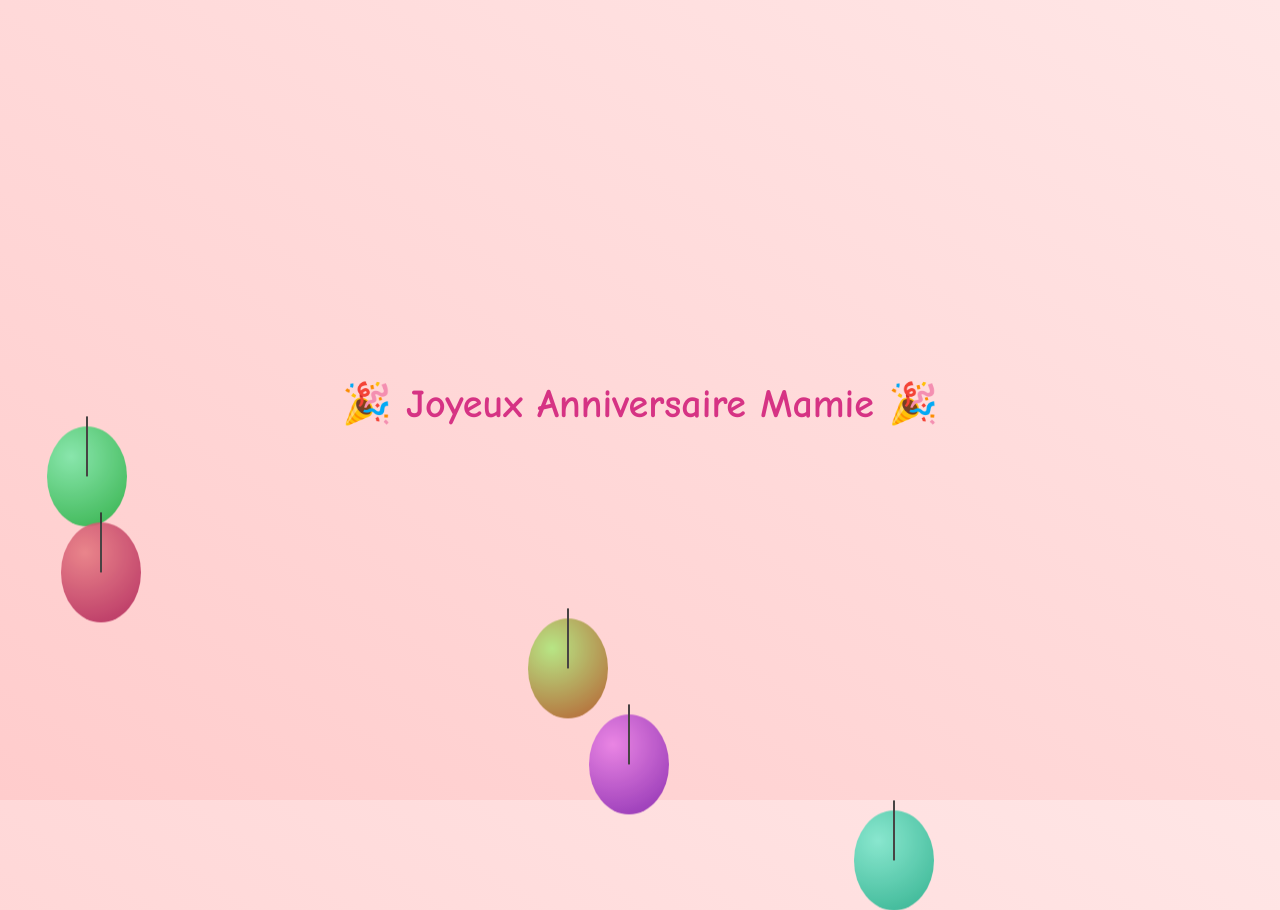
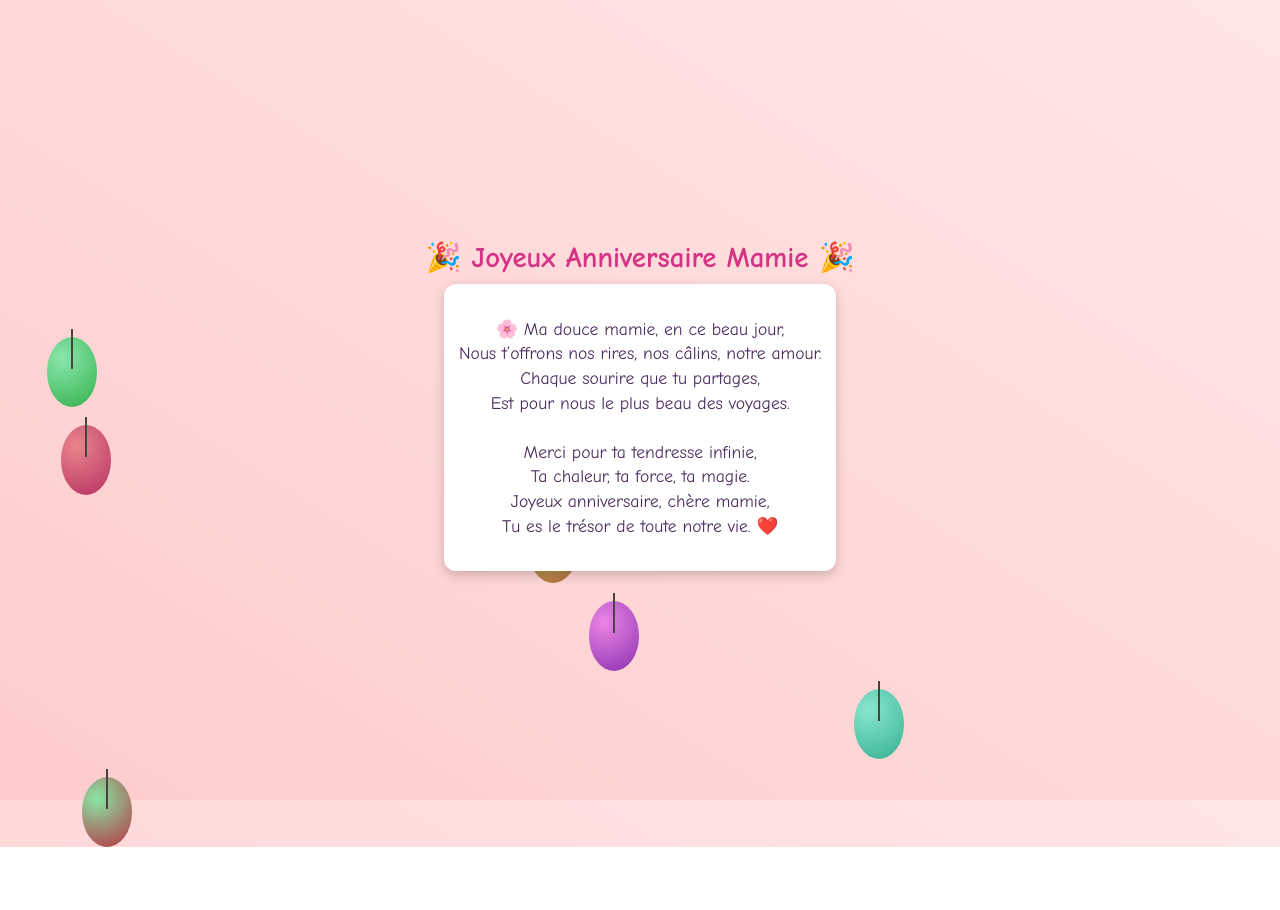
Before and after one commit to Rphbnt/Anniv-mamie, a plain HTML site: page index.html in a window 1280 px wide. After the commit the page ends 847 px from the top, so only its background shows below. Drawn offline with Linux system fonts and the light colour scheme.

Commit message:
Update index.html

```diff
--- a/index.html
+++ b/index.html
@@ -2,6 +2,7 @@
 <html lang="fr">
 <head>
   <meta charset="UTF-8">
+  <meta name="viewport" content="width=device-width, initial-scale=1.0">
   <title>Joyeux Anniversaire Mamie 🎂</title>
   <style>
     body {
@@ -13,59 +14,62 @@
       flex-direction: column;
       background: linear-gradient(to top right, #ffcccc, #ffe6e6);
       overflow: hidden;
-      font-family: "Comic Sans MS", cursive;
+      font-family: "Comic Sans MS", cursive, sans-serif;
       text-align: center;
     }
     h1 {
       color: #d63384;
-      font-size: 2.5em;
-      margin-bottom: 20px;
+      font-size: 1.8em;
+      margin: 10px;
       z-index: 2;
       position: relative;
     }
     .balloon {
-      width: 80px;
-      height: 100px;
+      width: 50px;
+      height: 70px;
       border-radius: 50%;
       position: absolute;
-      bottom: -120px;
-      animation: floatUp 10s linear infinite;
+      bottom: -80px;
+      animation: floatUp 8s linear infinite;
       z-index: 1;
       opacity: 0.9;
     }
     .string {
       width: 2px;
-      height: 60px;
+      height: 40px;
       background: #333;
       margin: auto;
-      margin-top: -10px;
+      margin-top: -8px;
     }
     @keyframes floatUp {
       from { transform: translateY(0); }
-      to { transform: translateY(-120vh); }
+      to { transform: translateY(-110vh); }
     }
     .poem {
-      display: none;
-      font-size: 1.3em;
+      font-size: 1.1em;
       color: #4b2c5e;
       background: #fff;
-      padding: 20px;
-      border-radius: 15px;
-      max-width: 600px;
-      line-height: 1.5em;
+      padding: 15px;
+      border-radius: 12px;
+      max-width: 90%;
+      line-height: 1.4em;
       box-shadow: 0px 4px 12px rgba(0,0,0,0.2);
       z-index: 2;
-      animation: fadeIn 2s forwards;
+      opacity: 0;
+      transform: scale(0.8);
+      animation: showPoem 2s forwards;
     }
-    @keyframes fadeIn {
-      from { opacity: 0; }
-      to { opacity: 1; }
+    @keyframes showPoem {
+      to {
+        opacity: 1;
+        transform: scale(1);
+      }
     }
     /* Confettis */
     .confetti {
       position: fixed;
-      width: 10px;
-      height: 10px;
+      width: 8px;
+      height: 8px;
       top: -10px;
       animation: fall 3s linear forwards;
       z-index: 0;
@@ -89,7 +93,7 @@
   </div>
 
   <script>
-    // Génère les ballons en continu
+    // Ballons décoratifs
     function createBalloon() {
       const balloon = document.createElement("div");
       balloon.className = "balloon";
@@ -100,19 +104,13 @@
       balloon.appendChild(string);
       document.body.appendChild(balloon);
 
-      setTimeout(() => { balloon.remove(); }, 10000);
+      setTimeout(() => { balloon.remove(); }, 8000);
     }
-    setInterval(createBalloon, 1000);
+    setInterval(createBalloon, 800);
 
-    // Affiche le poème automatiquement après 6 secondes
-    setTimeout(() => {
-      document.getElementById("poem").style.display = "block";
-      launchConfetti();
-    }, 6000);
-
-    // 🎊 Confettis à la fin
+    // Confettis dès l’ouverture
     function launchConfetti() {
-      for (let i = 0; i < 120; i++) {
+      for (let i = 0; i < 100; i++) {
         const confetti = document.createElement("div");
         confetti.className = "confetti";
         confetti.style.left = Math.random() * 100 + "vw";
@@ -122,6 +120,7 @@
         setTimeout(() => confetti.remove(), 4000);
       }
     }
+    launchConfetti();
   </script>
 </body>
 </html>
```
